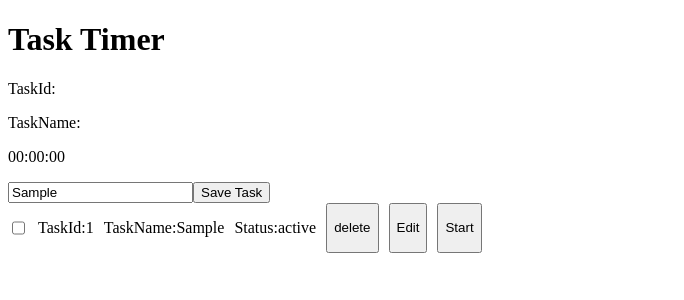
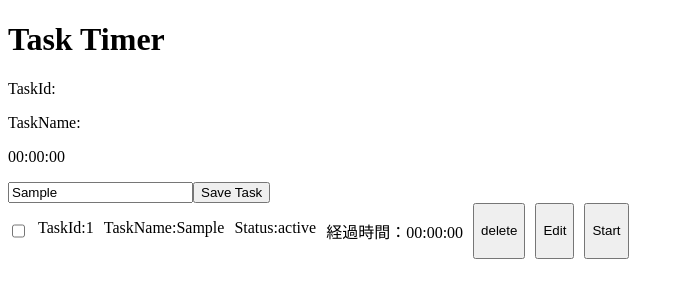
Before and after one commit to yuya-0928/yak-nextjs, a Next.js app: page / in a window 1280 px wide. Both pictures are taken after typing "Sample" into the empty fields and a click on the button "Save Task". Shown: the top 300 px of the page, without its empty margins (0-684 px from the left). Built offline with nearby package versions, Linux system fonts and the light colour scheme.

Commit message:
タイマーの表示を共通化する

```diff
--- a/src/app/components/TaskBlock.tsx
+++ b/src/app/components/TaskBlock.tsx
@@ -8,6 +8,7 @@ import updateTaskName from "../services/indexedDB/updateTaskName";
 import accessDB from "../services/indexedDB/accessDB";
 import { TaskTimerContext } from "../context/TaskTimerContextType";
 import updateTaskElapsedTime from "../services/indexedDB/updateTaskElapsedTime";
+import convertMsTime from "../helper/convertMsTime";
 
 const StyledTaskBlock = styled('div')`
   display: flex;
@@ -77,6 +78,7 @@ const TaskBlock: React.FC<Props> = ({task}: Props) => {
           <p>TaskId:{task.id}</p>
           <p>TaskName:{task.taskName}</p>
           <p>Status:{task.status}</p>
+          <p>経過時間：{convertMsTime(task.elapsed_time)}</p>
           <button onClick={() => {onTaskDelete(task.id)}}>delete</button>
           <button onClick={() => {changeEditMode()}}>Edit</button>
           {task.id !== currentTaskId && (<button onClick={() => onTaskStart(task.id)}>Start</button>)}
--- a/src/app/components/TaskTimer.tsx
+++ b/src/app/components/TaskTimer.tsx
@@ -2,6 +2,7 @@ import { useContext, useEffect, useState } from "react";
 import { TaskTimerContext } from "../context/TaskTimerContextType";
 import getTask from "../services/indexedDB/getTask";
 import updateTaskElapsedTime from "../services/indexedDB/updateTaskElapsedTime";
+import convertMsTime from "../helper/convertMsTime";
 
 const TaskTimer = () => {
   const {isRunning, setIsRunning, currentTaskId, setCurrentTaskId, elapsedTime, setElapsedTime} = useContext(TaskTimerContext);
@@ -40,16 +41,12 @@ const TaskTimer = () => {
     }
   }, [currentTaskId, setElapsedTime]);
 
-  const seconds = `0${Math.floor(elapsedTime / 1000) % 60}`.slice(-2);
-  const minutes = `0${Math.floor(elapsedTime / 60000) % 60}`.slice(-2);
-  const hours = `0${Math.floor(elapsedTime / 3600000)}`.slice(-2);
-
   return (
     <div>
       <h1>Task Timer</h1>
       <p>TaskId: {currentTaskId}</p>
       <p>TaskName: {currentTaskName}</p>
-      <p>{hours}:{minutes}:{seconds}</p>
+      <p>{convertMsTime(elapsedTime)}</p>
       {isRunning && currentTaskId && (<button onClick={() => handlePause(currentTaskId, elapsedTime)}>Pause</button>)}
     </div>
   )
--- /dev/null
+++ b/src/app/helper/convertMsTime.ts
@@ -0,0 +1,9 @@
+const convertMsTime = (msTime: number) => {
+  const seconds = `0${Math.floor(msTime / 1000) % 60}`.slice(-2);
+  const minutes = `0${Math.floor(msTime / 60000) % 60}`.slice(-2);
+  const hours = `0${Math.floor(msTime / 3600000)}`.slice(-2);
+
+  return `${hours}:${minutes}:${seconds}`;
+}
+
+export default convertMsTime;
```
